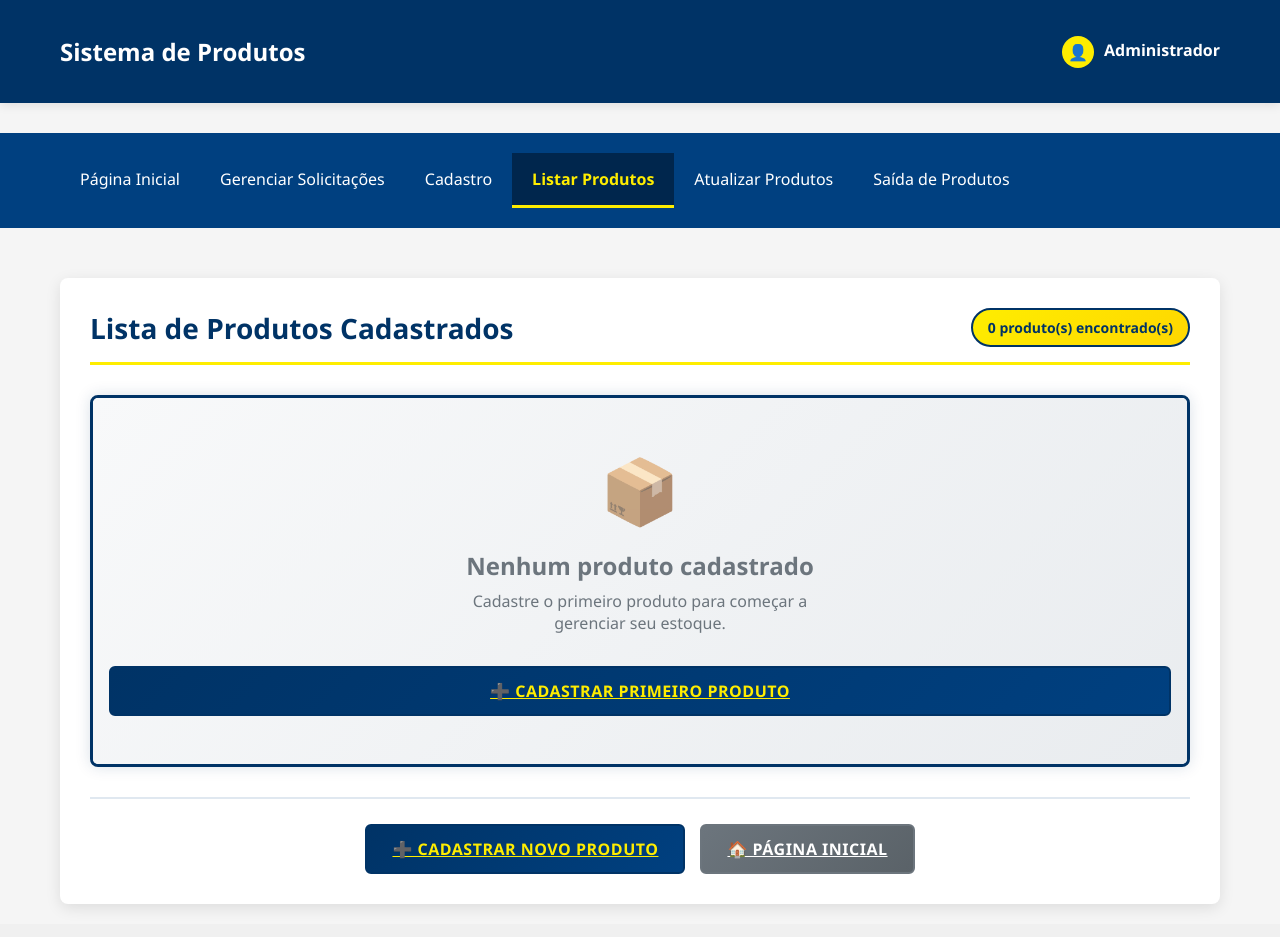
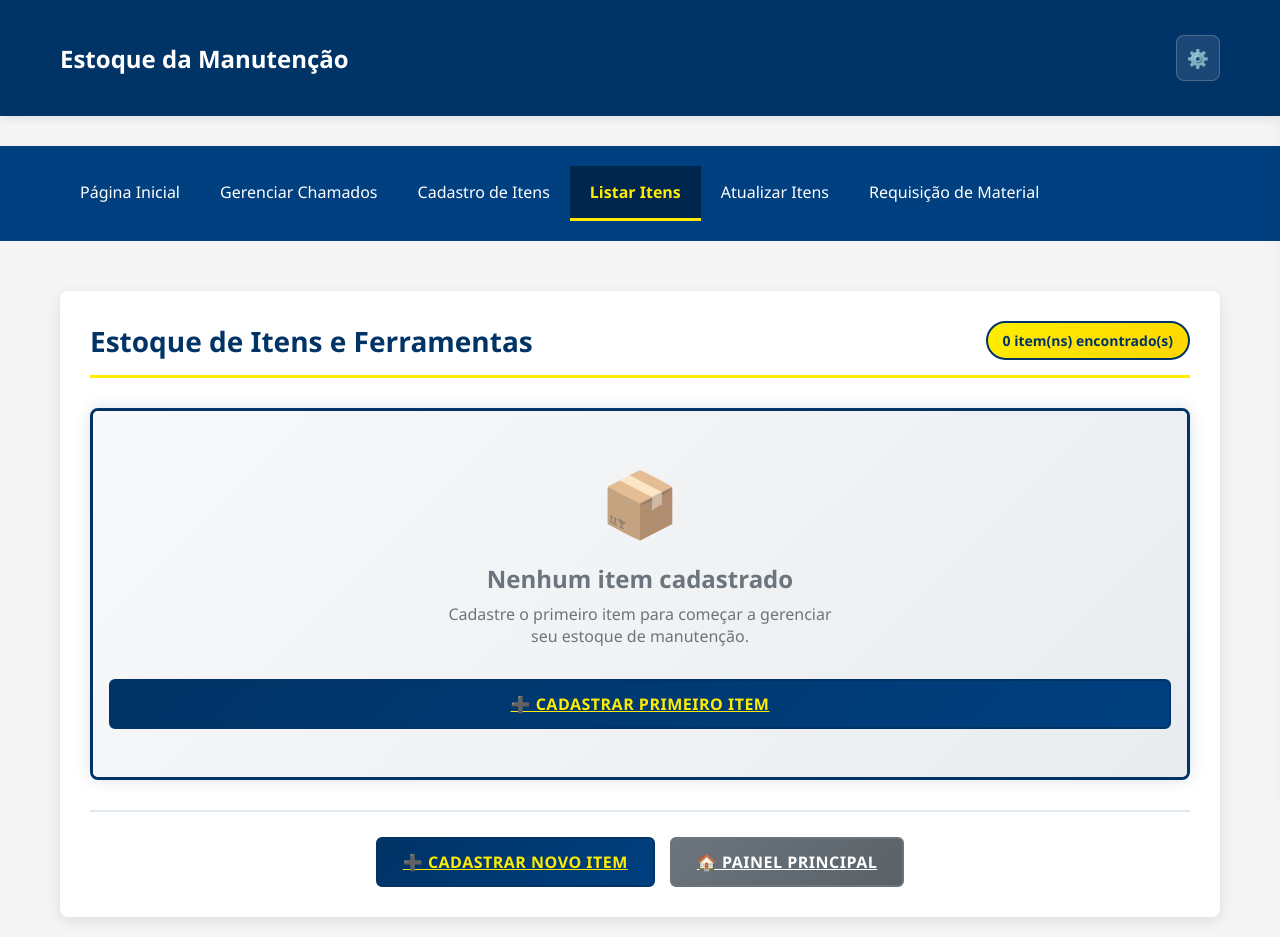
Before and after one commit to LuciosSB/sistema-de-gerenciamento-controle, a Flask app: page /produtos in a window 1280 px wide. Before the commit the page ends 904 px from the top, so only its background shows below. Run offline with Flask 3, Linux system fonts and the light colour scheme; a user stored in the database is signed in; data that the repository does not hold is empty.

Commit message:
refactor: Moderniza página de listagem de itens e move notificações para a sidebar

```diff
--- a/static/style.css
+++ b/static/style.css
@@ -3809,3 +3809,28 @@ select option {
     border-top: 1px solid #004080;
     margin-top: auto;
 }
+
+/* ===== BADGE PARA TIPO DE ITEM ===== */
+.tipo-item-badge {
+    display: inline-block;
+    padding: 6px 12px;
+    border-radius: 20px;
+    font-weight: 600;
+    font-size: 12px;
+    text-transform: uppercase;
+    letter-spacing: 0.5px;
+    min-width: 100px;
+    border: 2px solid;
+    color: white;
+    box-shadow: 0 2px 5px rgba(0,0,0,0.1);
+}
+
+.tipo-consumivel {
+    background: linear-gradient(135deg, #6c757d 0%, #5a6268 100%);
+    border-color: #6c757d;
+}
+
+.tipo-retornavel {
+    background: linear-gradient(135deg, #17a2b8 0%, #138496 100%);
+    border-color: #17a2b8;
+}
--- a/templates/produtos.html
+++ b/templates/produtos.html
@@ -4,48 +4,106 @@
     <meta charset="UTF-8">
     <meta name="viewport" content="width=device-width, initial-scale=1.0">
     <link rel="stylesheet" href="{{ url_for('static', filename='style.css') }}">
-    <title>Listar Produtos</title>
+    <title>Listar Itens e Ferramentas</title>
 </head>
 <body>
-    <!-- Cabeçalho do Sistema -->
     <header>
         <div class="container">
             <div class="header-content">
-                <div class="logo">Sistema de Produtos</div>
-                <div class="user-info">
-                    <div class="user-icon">👤</div>
-                    <span class="user-name">Administrador</span>
+                <div class="logo">Estoque da Manutenção</div>
+                 <div class="header-actions">
+                    <button class="settings-btn" id="settingsBtn">
+                        <span class="settings-icon">⚙️</span>
+                        {% with messages = get_flashed_messages(with_categories=true) %}
+                            {% if messages %}
+                                <span class="notification-badge">{{ messages|length }}</span>
+                            {% endif %}
+                        {% endwith %}
+                    </button>
                 </div>
             </div>
         </div>
     </header>
 
-    <!-- Navegação -->
+    <div class="sidebar" id="sidebar">
+        <div class="sidebar-header">
+            <h3>Menu & Opções</h3>
+            <button class="close-btn" id="closeSidebar">×</button>
+        </div>
+        <div class="sidebar-content">
+            <div class="user-section">
+                <div class="user-avatar">👤</div>
+                <div class="user-info">
+                    {% if current_user.is_authenticated %}
+                        <span class="user-name">{{ current_user.username|title }}</span>
+                        <span class="user-role">
+                            {% if current_user.tipo_usuario == 'admin' %} Administrador
+                            {% elif current_user.tipo_usuario == 'almoxarifado' %} Equipe de Manutenção
+                            {% else %} Usuário
+                            {% endif %}
+                        </span>
+                    {% endif %}
+                </div>
+            </div>
+            <div class="sidebar-menu">
+                <a href="#" class="menu-item"><span class="menu-icon">👤</span><span>Meu Perfil</span></a>
+                {% if current_user.has_permission('listar_usuarios') %}
+                <a href="{{ url_for('lista_usuarios') }}" class="menu-item"><span class="menu-icon">👥</span><span>Gerenciar Usuários</span></a>
+                {% endif %}
+                <a href="{{ url_for('logout') }}" class="menu-item logout-item" id="logoutBtn"><span class="menu-icon">🚪</span><span>Sair do Sistema</span></a>
+            </div>
+
+            <div class="notifications-section">
+                <h4>Notificações Recentes</h4>
+                <div id="notificationsList">
+                    {% with messages = get_flashed_messages(with_categories=true) %}
+                        {% if messages %}
+                            {% for category, message in messages %}
+                            <div class="notification-item notification-{{ category }}">
+                                <div class="notification-icon">
+                                    {% if category == 'success' %}✅{% elif category == 'error' %}❌{% else %}🔔{% endif %}
+                                </div>
+                                <div class="notification-content">
+                                    <span class="notification-title">
+                                        {% if category == 'success' %}Operação Realizada{% elif category == 'error' %}Erro no Sistema{% else %}Notificação{% endif %}
+                                    </span>
+                                    <span class="notification-text">{{ message }}</span>
+                                </div>
+                            </div>
+                            {% endfor %}
+                        {% else %}
+                            <div class="notification-empty"><span class="empty-icon">🔔</span><span class="empty-text">Nenhuma notificação recente</span></div>
+                        {% endif %}
+                    {% endwith %}
+                </div>
+            </div>
+        </div>
+    </div>
+    <div class="sidebar-overlay" id="sidebarOverlay"></div>
+
     <nav>
         <div class="container">
             <ul class="nav-list">
-                <li><a href="{{ url_for('exibir_index') }}">Página Inicial</a></li>
-                <li><a href="{{ url_for('gerenciar_solicitacoes') }}">Gerenciar Solicitações</a></li>
-                <li><a href="{{ url_for('cadastro_produto') }}">Cadastro</a></li>
-                <li class="active"><a href="{{ url_for('listar_produtos') }}">Listar Produtos</a></li>
-                <li><a href="{{ url_for('selecionar_produto_atualizar') }}">Atualizar Produtos</a></li>
-                <li><a href="{{ url_for('saida_produto') }}">Saída de Produtos</a></li>
+                <li><a href="{{ url_for('dashboard') }}">Página Inicial</a></li>
+                <li><a href="{{ url_for('gerenciar_solicitacoes') }}">Gerenciar Chamados</a></li>
+                <li><a href="{{ url_for('cadastro_produto') }}">Cadastro de Itens</a></li>
+                <li class="active"><a href="{{ url_for('listar_produtos') }}">Listar Itens</a></li>
+                <li><a href="{{ url_for('selecionar_produto_atualizar') }}">Atualizar Itens</a></li>
+                <li><a href="{{ url_for('saida_produto') }}">Requisição de Material</a></li>
             </ul>
         </div>
     </nav>
 
-    <!-- Conteúdo Principal -->
     <div class="container">
         <div class="main-content">
             <div class="panel active" id="produtos-panel">
                 <div class="panel-header">
-                    <h2>Lista de Produtos Cadastrados</h2>
+                    <h2>Estoque de Itens e Ferramentas</h2>
                     <div class="header-actions">
-                        <span class="produto-count">{{ produtos|length }} produto(s) encontrado(s)</span>
+                        <span class="produto-count">{{ produtos|length }} item(ns) encontrado(s)</span>
                     </div>
                 </div>
                 <div class="panel-content">
-                    <!-- Container da tabela com borda -->
                     <div class="table-container">
                         {% if produtos %}
                         <div class="table-wrapper">
@@ -53,10 +111,10 @@
                                 <thead>
                                     <tr>
                                         <th class="col-id">ID</th>
-                                        <th class="col-codigo">Código de Barras</th>
-                                        <th class="col-nome">Nome do Produto</th>
-                                        <th class="col-quantidade">Quantidade</th>
-                                        <th class="col-acoes">Ações</th>
+                                        <th class="col-codigo">Código</th>
+                                        <th class="col-nome">Nome do Item</th>
+                                        <th class="col-quantidade">Qtd.</th>
+                                        <th>Tipo</th> <th class="col-acoes">Ações</th>
                                     </tr>
                                 </thead>
                                 <tbody>
@@ -64,26 +122,24 @@
                                     <tr class="produto-row">
                                         <td class="produto-id">{{ produto.id }}</td>
                                         <td class="produto-codigo">
-                                            {% if produto.codigo_barras %}
-                                                {{ produto.codigo_barras }}
-                                            {% else %}
-                                                <span class="codigo-vazio">Não informado</span>
-                                            {% endif %}
+                                            {% if produto.codigo_barras %}{{ produto.codigo_barras }}{% else %}<span class="codigo-vazio">N/A</span>{% endif %}
                                         </td>
                                         <td class="produto-nome">{{ produto.nome }}</td>
                                         <td class="produto-quantidade">
                                             <div class="quantidade-badge
                                                 {% if produto.quantidade == 0 %}quantidade-zero
                                                 {% elif produto.quantidade <= 5 %}quantidade-baixa
-                                                {% elif produto.quantidade <= 20 %}quantidade-media
                                                 {% else %}quantidade-alta{% endif %}">
                                                 {{ produto.quantidade }}
                                             </div>
                                         </td>
+                                        <td>
+                                            <div class="tipo-item-badge tipo-{{ produto.tipo_item }}">
+                                                {{ produto.tipo_item|capitalize }}
+                                            </div>
+                                        </td>
                                         <td class="produto-acoes">
-                                            <a href="{{ url_for('atualizar_produto', produto_id=produto.id) }}" class="btn-acao btn-editar">
-                                                ✏️ Editar
-                                            </a>
+                                            <a href="{{ url_for('atualizar_produto', produto_id=produto.id) }}" class="btn-acao btn-editar">✏️ Editar</a>
                                         </td>
                                     </tr>
                                     {% endfor %}
@@ -91,30 +147,53 @@
                             </table>
                         </div>
                         {% else %}
-                        <!-- Mensagem quando não há produtos -->
                         <div class="empty-state">
                             <div class="empty-icon">📦</div>
-                            <h3>Nenhum produto cadastrado</h3>
-                            <p>Cadastre o primeiro produto para começar a gerenciar seu estoque.</p>
-                            <a href="{{ url_for('cadastro_produto') }}" class="btn btn-primary">
-                                ➕ Cadastrar Primeiro Produto
-                            </a>
+                            <h3>Nenhum item cadastrado</h3>
+                            <p>Cadastre o primeiro item para começar a gerenciar seu estoque de manutenção.</p>
+                            <a href="{{ url_for('cadastro_produto') }}" class="btn btn-primary">➕ Cadastrar Primeiro Item</a>
                         </div>
                         {% endif %}
                     </div>
 
-                    <!-- Ações da página -->
                     <div class="page-actions">
-                        <a href="{{ url_for('cadastro_produto') }}" class="btn btn-primary">
-                            ➕ Cadastrar Novo Produto
-                        </a>
-                        <a href="{{ url_for('exibir_index') }}" class="btn btn-secondary">
-                            🏠 Página Inicial
-                        </a>
+                        <a href="{{ url_for('cadastro_produto') }}" class="btn btn-primary">➕ Cadastrar Novo Item</a>
+                        <a href="{{ url_for('dashboard') }}" class="btn btn-secondary">🏠 Painel Principal</a>
                     </div>
                 </div>
             </div>
         </div>
     </div>
+
+    <script>
+        document.addEventListener('DOMContentLoaded', function() {
+            const settingsBtn = document.getElementById('settingsBtn');
+            const sidebar = document.getElementById('sidebar');
+            const closeSidebar = document.getElementById('closeSidebar');
+            const sidebarOverlay = document.getElementById('sidebarOverlay');
+            const logoutBtn = document.getElementById('logoutBtn');
+
+            function openSidebar() {
+                sidebar.classList.add('active');
+                sidebarOverlay.classList.add('active');
+            }
+
+            function closeSidebarFunc() {
+                sidebar.classList.remove('active');
+                sidebarOverlay.classList.remove('active');
+            }
+
+            settingsBtn.addEventListener('click', openSidebar);
+            closeSidebar.addEventListener('click', closeSidebarFunc);
+            sidebarOverlay.addEventListener('click', closeSidebarFunc);
+
+            logoutBtn.addEventListener('click', function(e) {
+                e.preventDefault();
+                if (confirm('Tem certeza que deseja sair do sistema?')) {
+                    window.location.href = this.href;
+                }
+            });
+        });
+    </script>
 </body>
 </html>
```
